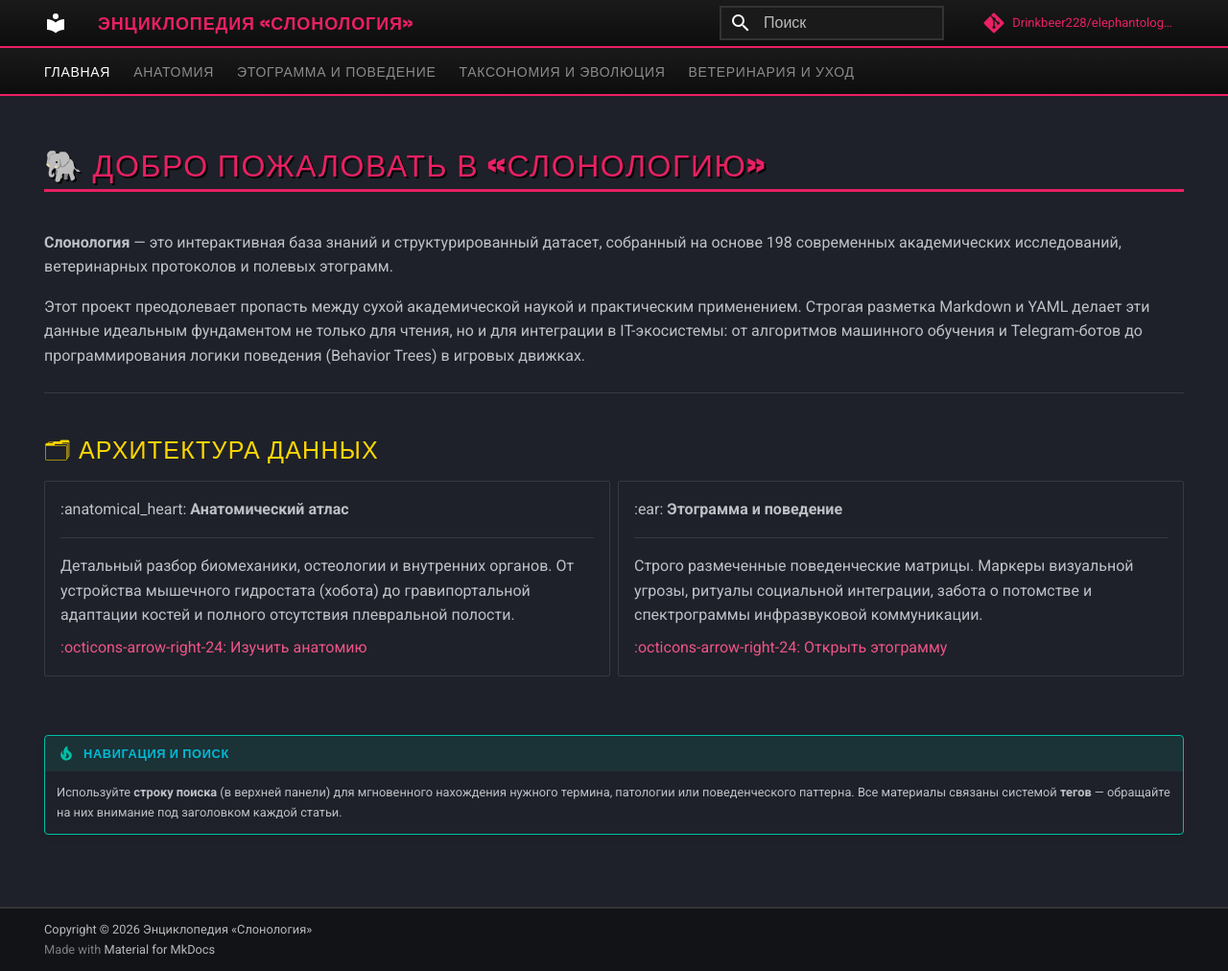
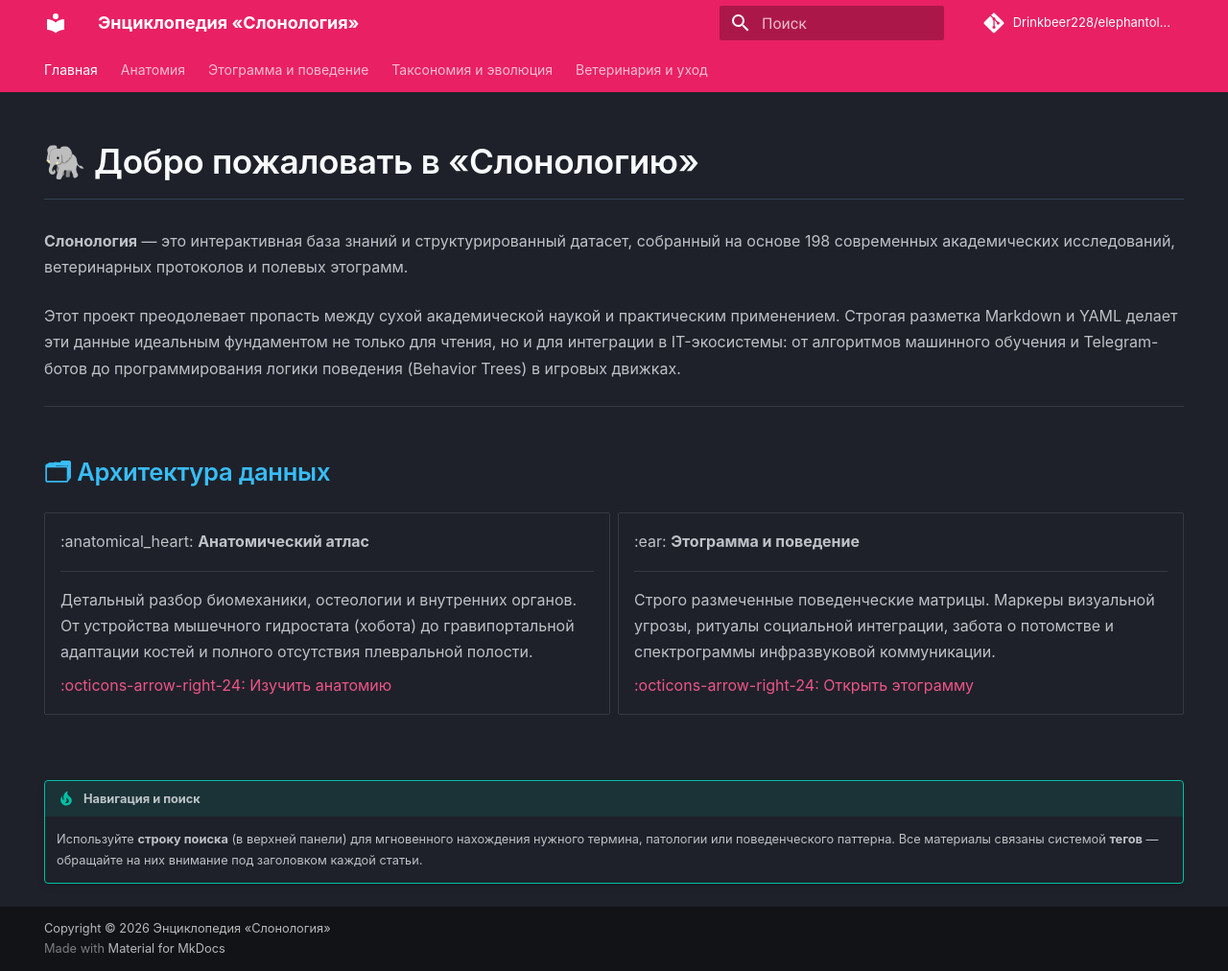
Before and after one commit to Drinkbeer228/elephantology-wiki, an MkDocs documentation site: the page built from docs/index.md, in a window 1280 px wide and 1012 px high. Shown: the whole window at 96% size. Built offline with MkDocs 1.6.1 and Material for MkDocs 9.7.7, drawn with Linux system fonts in a browser that asks for light colours; comment, search, counter and statistics services are not loaded.

Commit message:
style: overhaul to premium academic clean design for readability

```diff
--- a/docs/stylesheets/extra.css
+++ b/docs/stylesheets/extra.css
@@ -1,287 +1,139 @@
 /* ==========================================================================
-   GTA: San Andreas HUD / 2004 Sunset Theme (Elephantology Wiki)
+   Premium Academic Theme (Clean & Highly Readable for Elephantology Wiki)
    ========================================================================== */
 :root {
-  --md-primary-fg-color: #ff9900;       /* Закатный оранжевый (HUD Orange) */
-  --md-primary-bg-color: #121212;       /* Асфальтовый темно-серый фон */
-  --md-accent-fg-color: #ffd700;        /* Золотисто-желтый акцент */
-  --md-default-bg-color: #121212;
-  --md-default-fg-color: #e1e1e1;       /* Мягкий светлый текст для чтения */
-  --md-code-bg-color: #1a1a1a;
-  --md-code-fg-color: #ff9900;
-  --md-typeset-a-color: #ff9900;
-  --md-typeset-mark-color: rgba(255, 153, 0, 0.25);
+  /* Спокойная, глубокая палитра для глаз */
+  --md-primary-fg-color: #64748b;      /* Мягкий цвет UI-элементов */
+  --md-primary-bg-color: #0f172a;      /* Глубокий графитово-синий фон (Slate 900) */
+  --md-accent-fg-color: #14b8a6;       /* Спокойный цвет морской волны для акцентов (Teal 500) */
 
-  --spacing-xs: 0.25rem;
-  --spacing-sm: 0.5rem;
-  --spacing-md: 1rem;
-  --spacing-lg: 1.5rem;
+  --md-default-bg-color: #0f172a;      /* Основной фон сайта */
+  --md-default-fg-color: #cbd5e1;      /* Мягкий светло-серый текст для долгого чтения */
+
+  --md-code-bg-color: #1e293b;         /* Фон таблиц и кода */
+  --md-code-fg-color: #38bdf8;
+
+  --md-typeset-a-color: #14b8a6;       /* Цвет ссылок */
+  --md-typeset-mark-color: rgba(20, 184, 166, 0.2);
 }
 
 body {
   background-color: var(--md-default-bg-color);
   color: var(--md-default-fg-color);
+  /* Чистые, идеально читаемые системные шрифты */
+  font-family: -apple-system, BlinkMacSystemFont, "Segoe UI", Roboto, Helvetica, Arial, sans-serif;
+  -webkit-font-smoothing: antialiased;
+  -moz-osx-font-smoothing: grayscale;
 }
 
-/* Стиль заголовков в духе шрифтов HUD San Andreas */
+/* ==========================================================================
+   Типографика и Заголовки (Никакого капслока и теней)
+   ========================================================================== */
+.md-typeset {
+  font-size: 16px;
+  line-height: 1.7; /* Увеличенный межстрочный интервал для легкости чтения */
+}
+
 .md-typeset h1,
 .md-typeset h2,
-.md-typeset h3 {
-  font-family: 'Impact', 'Arial Black', sans-serif;
-  letter-spacing: 0.05em;
-  color: var(--md-primary-fg-color);
-  text-transform: uppercase;
+.md-typeset h3,
+.md-typeset h4 {
+  font-family: -apple-system, BlinkMacSystemFont, "Segoe UI", Roboto, Helvetica, Arial, sans-serif;
+  font-weight: 600;
+  letter-spacing: -0.01em;
+  color: #f8fafc;       /* Кристально чистый белый для заголовков */
+  text-transform: none; /* Отключение капслока */
+  text-shadow: none;    /* Отключение теней */
 }
 
+/* Воздух и отступы вокруг заголовков */
 .md-typeset h1 {
-  border-bottom: 3px solid var(--md-primary-fg-color);
-  padding-bottom: var(--spacing-xs);
-  text-shadow: 2px 2px 0px rgba(0, 0, 0, 0.8);
+  font-size: 2.2em;
+  margin-top: 0;
+  margin-bottom: 1.5rem;
+  border-bottom: 1px solid #334155; /* Тонкий, аккуратный разделитель */
+  padding-bottom: 0.75rem;
 }
 
 .md-typeset h2 {
-  color: #ffd700;
+  font-size: 1.6em;
+  margin-top: 2.5rem;
+  margin-bottom: 1.2rem;
+  color: #38bdf8; /* Мягкий голубой для подзаголовков (улучшает структуру) */
 }
 
-/* Фокус для доступности */
-*:focus-visible {
-  outline: 2px solid var(--md-primary-fg-color);
-  outline-offset: 4px;
+.md-typeset h3 {
+  font-size: 1.3em;
+  margin-top: 2rem;
+  margin-bottom: 1rem;
+  color: #e2e8f0;
 }
 
-.md-nav__link:hover,
-.md-nav__link--active {
-  color: var(--md-primary-fg-color);
-  font-weight: bold;
+/* ==========================================================================
+   Текст, Списки и Ссылки
+   ========================================================================== */
+.md-typeset p,
+.md-typeset ul,
+.md-typeset ol {
+  margin-bottom: 1.5em; /* Просторные отступы между абзацами */
 }
 
-/* Таблицы в стиле игровых меню */
+.md-typeset li {
+  margin-bottom: 0.5em;
+}
+
+.md-typeset a {
+  text-decoration: none;
+  transition: color 0.2s ease, border-bottom 0.2s ease;
+  border-bottom: 1px solid transparent;
+}
+
+.md-typeset a:hover {
+  color: #5eead4;
+  border-bottom: 1px solid #5eead4;
+}
+
+/* Боковая навигация */
+.md-nav__link {
+  font-weight: 400;
+  transition: color 0.2s ease;
+}
+
+.md-nav__link--active,
+.md-nav__link:hover {
+  color: var(--md-accent-fg-color);
+}
+
+/* ==========================================================================
+   Таблицы (Чистый современный стиль)
+   ========================================================================== */
 .md-typeset table:not([class]) {
-  border: 2px solid #333333;
-  background-color: #181818;
+  border: 1px solid #334155;
+  background-color: #1e293b;
+  border-radius: 8px;
+  overflow: hidden;
+  box-shadow: 0 4px 6px rgba(0, 0, 0, 0.2);
+  width: 100%;
+  margin-bottom: 2rem;
 }
 
 .md-typeset table:not([class]) th {
-  background-color: #222222;
-  color: var(--md-primary-fg-color);
-  border-bottom: 2px solid var(--md-primary-fg-color);
-  font-family: 'Impact', 'Arial Black', sans-serif;
-  letter-spacing: 0.05em;
+  background-color: #0f172a;
+  color: #f8fafc;
+  font-weight: 600;
+  letter-spacing: normal;
+  border-bottom: 1px solid #334155;
+  padding: 14px 18px;
+  text-align: left;
 }
 
 .md-typeset table:not([class]) td {
-  border-bottom: 1px solid #2a2a2a;
+  border-bottom: 1px solid #334155;
+  padding: 14px 18px;
+  color: #cbd5e1;
+  vertical-align: top;
 }
 
-/* ==========================================================================
-   Additional Component Styling (GTA San Andreas Theme)
-   ========================================================================== */
-/* Header */
-.md-header {
-  background: linear-gradient(180deg, #1a1a1a 0%, #0d0d0d 100%);
-  border-bottom: 2px solid var(--md-primary-fg-color);
+.md-typeset table:not([class]) tr:last-child td {
+  border-bottom: none;
 }
-
-.md-header__title {
-  color: var(--md-primary-fg-color);
-  font-weight: 900;
-  font-family: 'Impact', 'Arial Black', sans-serif;
-  text-transform: uppercase;
-  letter-spacing: 0.05em;
-}
-
-/* Sidebar */
-.md-sidebar {
-  background: #121212;
-  border-right: 2px solid #333333;
-}
-
-/* Code Blocks */
-code {
-  color: var(--md-code-fg-color);
-  background: rgba(255, 153, 0, 0.15);
-  border: 1px solid var(--md-primary-fg-color);
-  border-radius: 0px;
-  padding: 0.15em 0.35em;
-  font-family: 'Courier New', monospace;
-}
-
-pre {
-  background: var(--md-code-bg-color);
-  border: 2px solid #333333;
-  border-radius: 0px;
-}
-
-pre code {
-  background: transparent;
-  border: none;
-}
-
-/* Links */
-a {
-  color: var(--md-primary-fg-color);
-  text-decoration: none;
-  transition: color 0.2s ease;
-}
-
-a:hover {
-  color: var(--md-accent-fg-color);
-}
-
-/* Blockquotes */
-blockquote {
-  border-left: 4px solid var(--md-primary-fg-color);
-  background: linear-gradient(90deg, rgba(255, 153, 0, 0.15) 0%, transparent 100%);
-  color: var(--md-default-fg-color);
-}
-
-/* Admonitions */
-.admonition {
-  background: rgba(26, 26, 26, 0.8);
-  border-left: 4px solid var(--md-accent-fg-color);
-  border-radius: 0px;
-}
-
-.admonition-title {
-  color: var(--md-accent-fg-color);
-  font-family: 'Impact', 'Arial Black', sans-serif;
-  text-transform: uppercase;
-  letter-spacing: 0.05em;
-}
-
-.admonition.note {
-  border-left-color: var(--md-primary-fg-color);
-}
-
-.admonition.note .admonition-title {
-  color: var(--md-primary-fg-color);
-}
-
-/* Buttons */
-.md-button {
-  background: linear-gradient(180deg, #ff9900 0%, #cc7a00 100%);
-  border: 2px solid #ffd700;
-  color: #000000;
-  transition: all 0.2s ease;
-  font-family: 'Impact', 'Arial Black', sans-serif;
-  text-transform: uppercase;
-  letter-spacing: 0.05em;
-  font-weight: bold;
-}
-
-.md-button:hover {
-  background: linear-gradient(180deg, #ffd700 0%, #ff9900 100%);
-  border-color: #ffffff;
-  color: #000000;
-}
-
-/* Search */
-.md-search__input {
-  background: #1a1a1a;
-  border: 2px solid #333333;
-  color: var(--md-default-fg-color);
-  font-family: 'Arial', sans-serif;
-}
-
-.md-search__input:focus {
-  border-color: var(--md-primary-fg-color);
-}
-
-/* Scrollbar */
-::-webkit-scrollbar {
-  width: 12px;
-}
-
-::-webkit-scrollbar-track {
-  background: #121212;
-}
-
-::-webkit-scrollbar-thumb {
-  background: linear-gradient(180deg, var(--md-primary-fg-color) 0%, var(--md-accent-fg-color) 100%);
-  border-radius: 0px;
-  border: 2px solid #121212;
-}
-
-/* Footer */
-.md-footer {
-  background: linear-gradient(180deg, #1a1a1a 0%, #0d0d0d 100%);
-  border-top: 2px solid #333333;
-}
-
-.md-footer__link {
-  color: var(--md-accent-fg-color);
-}
-
-.md-footer__link:hover {
-  color: var(--md-primary-fg-color);
-}
-
-/* Tab Navigation */
-.md-tabs {
-  background: linear-gradient(180deg, #1a1a1a 0%, #0d0d0d 100%);
-  border-bottom: 2px solid var(--md-primary-fg-color);
-}
-
-.md-tabs__link {
-  color: var(--md-default-fg-color);
-  transition: color 0.2s ease;
-  font-family: 'Arial', sans-serif;
-  text-transform: uppercase;
-  letter-spacing: 0.05em;
-}
-
-.md-tabs__link--active {
-  color: var(--md-primary-fg-color);
-  border-bottom: 3px solid var(--md-accent-fg-color);
-  font-weight: bold;
-}
-
-.md-tabs__link:hover {
-  color: var(--md-accent-fg-color);
-}
-
-/* TOC (Table of Contents) */
-.md-nav--secondary .md-nav__link {
-  color: var(--md-default-fg-color);
-}
-
-.md-nav--secondary .md-nav__link:hover {
-  color: var(--md-primary-fg-color);
-}
-
-/* Content Area */
-.md-content {
-  background: transparent;
-}
-
-.md-main {
-  background: transparent;
-}
-
-/* Skip Link */
-.md-skip {
-  position: absolute;
-  top: -40px;
-  left: 0;
-  background: var(--md-primary-fg-color);
-  color: #000000;
-  padding: 8px var(--spacing-md);
-  z-index: 100;
-  font-family: 'Impact', 'Arial Black', sans-serif;
-  text-transform: uppercase;
-}
-
-.md-skip:focus {
-  top: 0;
-}
-
-/* Responsive Mobile */
-@media (max-width: 768px) {
-  .md-typeset h1 { font-size: 1.6rem; }
-  .md-typeset h2 { font-size: 1.3rem; }
-  .md-typeset h3 { font-size: 1.1rem; }
-
-  ::-webkit-scrollbar {
-    width: 8px;
-  }
-}
```
